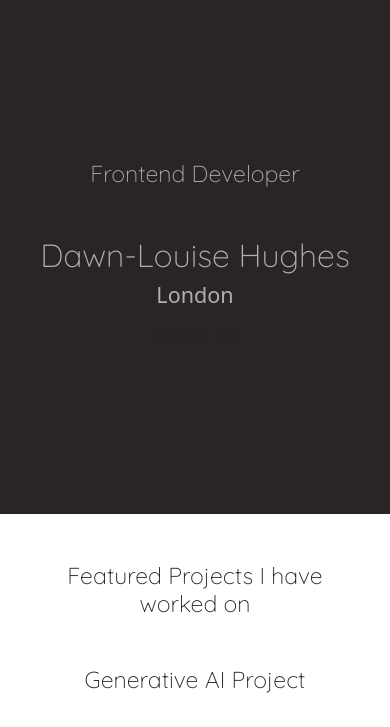
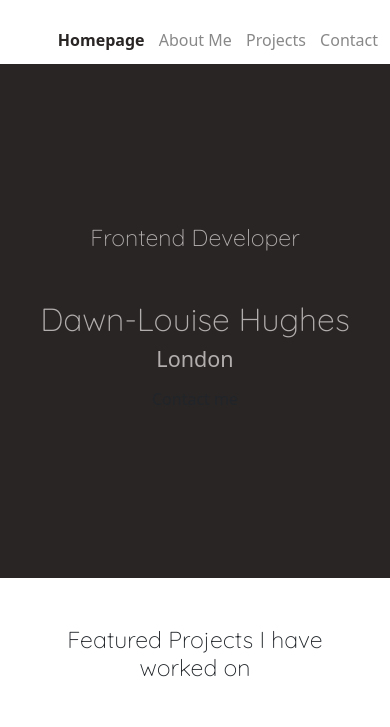
Before and after one commit to FedDawb/Portfolio-Challenge, a plain HTML site: page index.html in a window 390 px wide. Shown: the top 727 px of the page. Drawn offline with nearby package versions, Linux system fonts and the light colour scheme.

Commit message:
Add Nav bar and tried to make responsive

```diff
--- a/index.html
+++ b/index.html
@@ -28,6 +28,18 @@
       crossorigin="anonymous"
     ></script>
     <body>
+<div class="container">
+      <nav class="d-flexjustify-content-between">
+        <img src="">
+        <ul>
+          <li class="active"><a href="index.html">Homepage</a></li>
+          <li><a href="about.html">About Me</a></li>
+          <li><a href="work.html">Projects</a></li>
+          <li><a href="contact.html">Contact</a></li>
+        </ul>
+      </nav>
+      </div>
+
     <div class="hero">
 
      <h3 class="mb-5">Frontend Developer</h3>
--- a/style.css
+++ b/style.css
@@ -131,6 +131,36 @@ textarea {
 
 }
 
+nav {
+    padding: 20px 0;
+
+}
+nav li{
+    display: inline;
+    list-style: none;
+    margin-left: 5px;
+    line-height: 40px;
+    margin-left: 10px;
+}
+
+nav ul {
+    float: right;
+    padding: 0;
+
+}
+
+nav a{
+    text-decoration: none;
+    color: #888;
+    transition: all .3s ease;
+}
+
+
+nav a:hover, nav li.active a {
+    color: rgb(41, 37, 37);
+    font-weight: bold;
+}
+
 
 
 @media screen and (max-width: 060px) {
@@ -158,6 +188,15 @@ textarea {
         font-size: 0.8rem;
     }
 
+    .nav a{
+        font-size: 12px;
+    }
+
+    .nav ul {
+        justify-content: center;
+    }
+
+
     .project-description {
         padding: 0;
         text-align: center;
```
